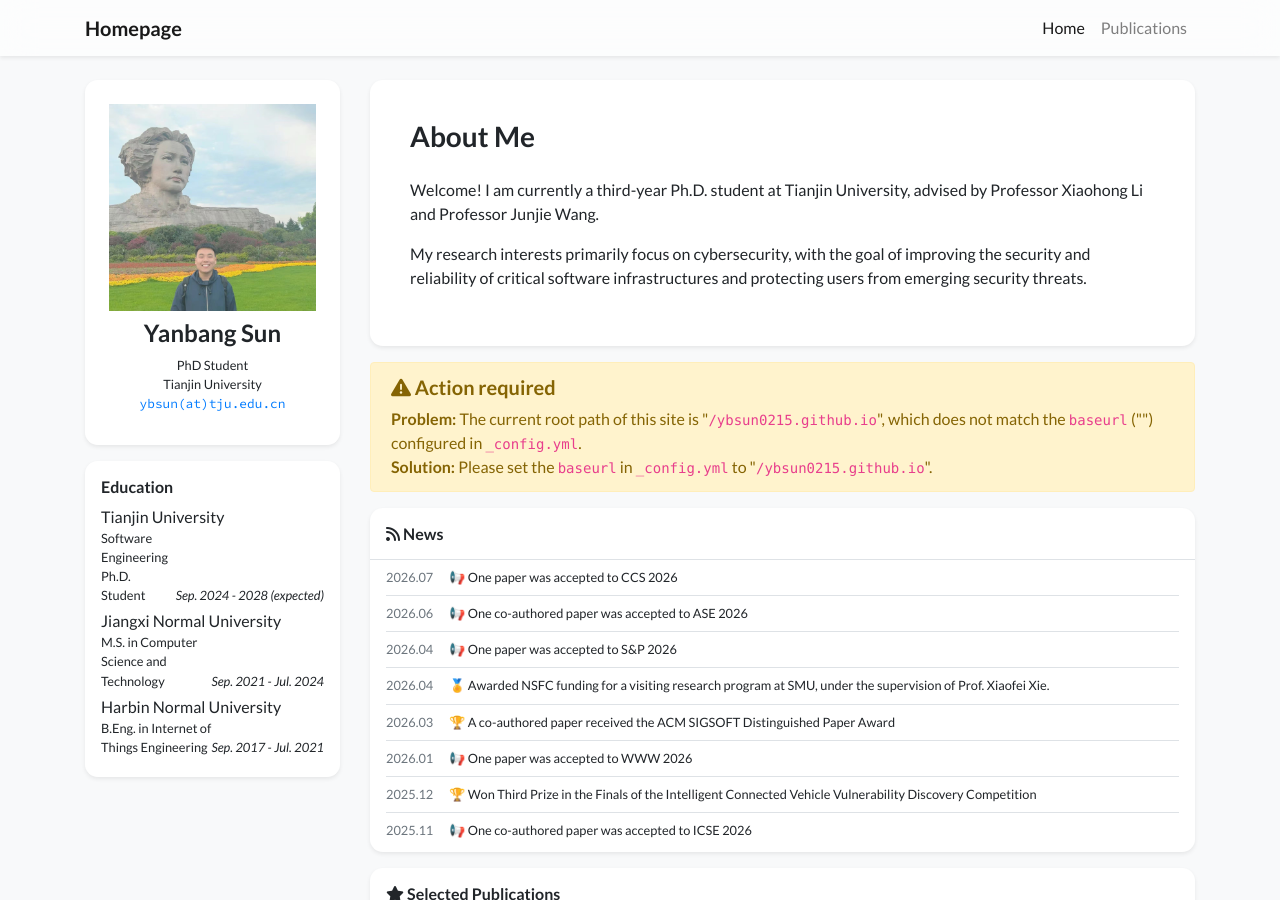
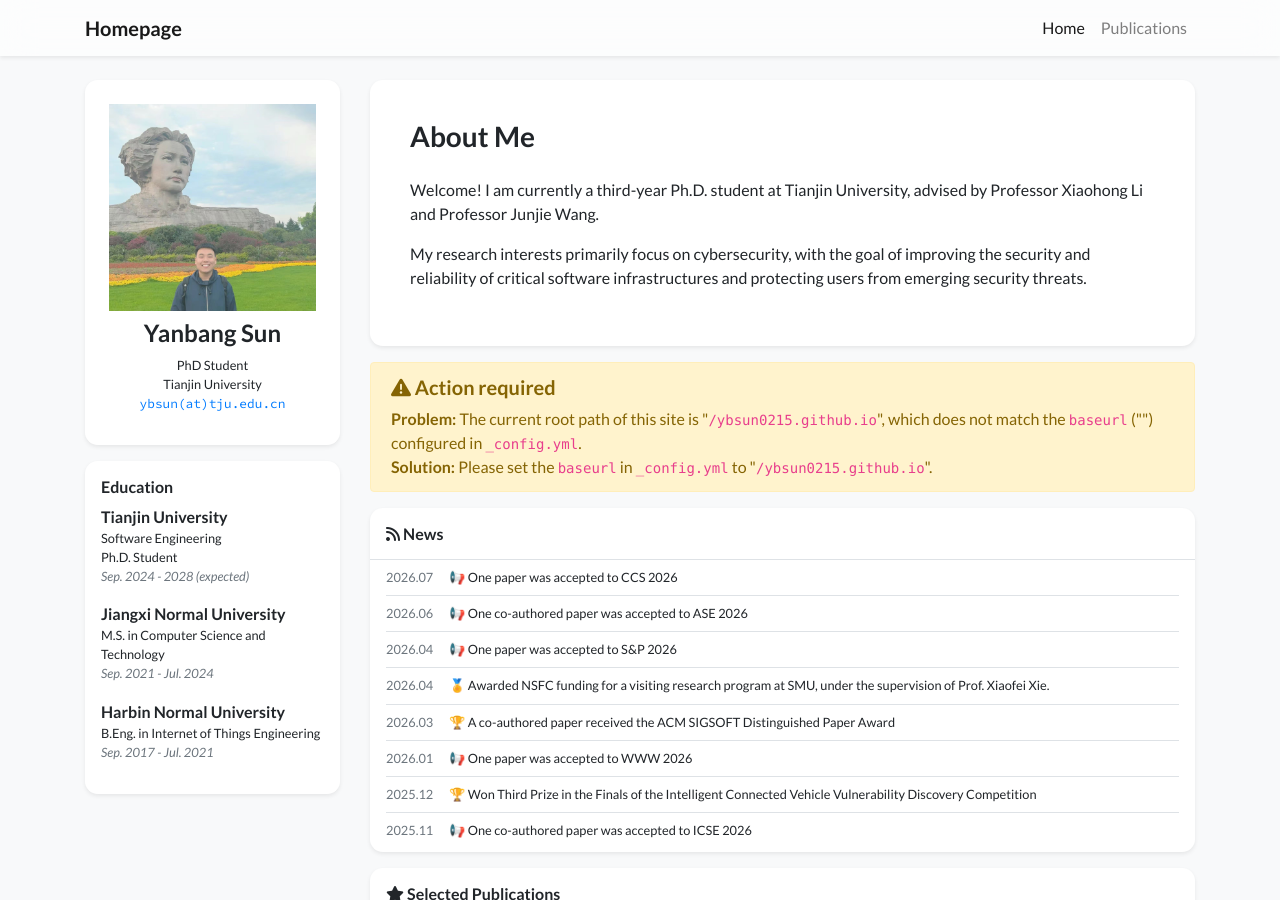
Before and after one commit to ybsun0215/ybsun0215.github.io, a Jekyll site: the page built from index.html, in a window 1280 px wide and 900 px high. Built offline with Jekyll 4.4.1, drawn with Linux system fonts in a browser that asks for light colours; nearby versions of some CDN libraries; a style sheet for code colours, icons or effects is not loaded.

Commit message:
Update education_card.html

```diff
--- a/_includes/widgets/education_card.html
+++ b/_includes/widgets/education_card.html
@@ -4,18 +4,10 @@
         <h6>Education</h6>
         <ul class="list-unstyled mb-1">
             {% for item in site.data.profile.education %}
-            <li class="media mb-1">
-                {% if item.logo %}
-                <img src="{{ item.logo | relative_url }}" alt="{{ item.name }}" style="width: 18px;" class="mr-1 mt-1">
-                {% endif %}
-                <div class="media-body">
-                    <div>{{ item.name }}</div>
-                    <div class="small">{{ item.dept }}</div>
-                    <div class="small d-flex">
-                        <div>{{ item.position }}</div>
-                        <div class="mt-auto ml-auto no-break"><em>{{ item.date }}</em></div>
-                    </div>
-                </div>
+            <li class="mb-3">
+                <div class="font-weight-bold">{{ item.name }}</div>
+                <div class="small">{{ item.position }}</div>
+                <div class="small text-muted"><em>{{ item.date }}</em></div>
             </li>
             {% endfor %}
         </ul>
```
